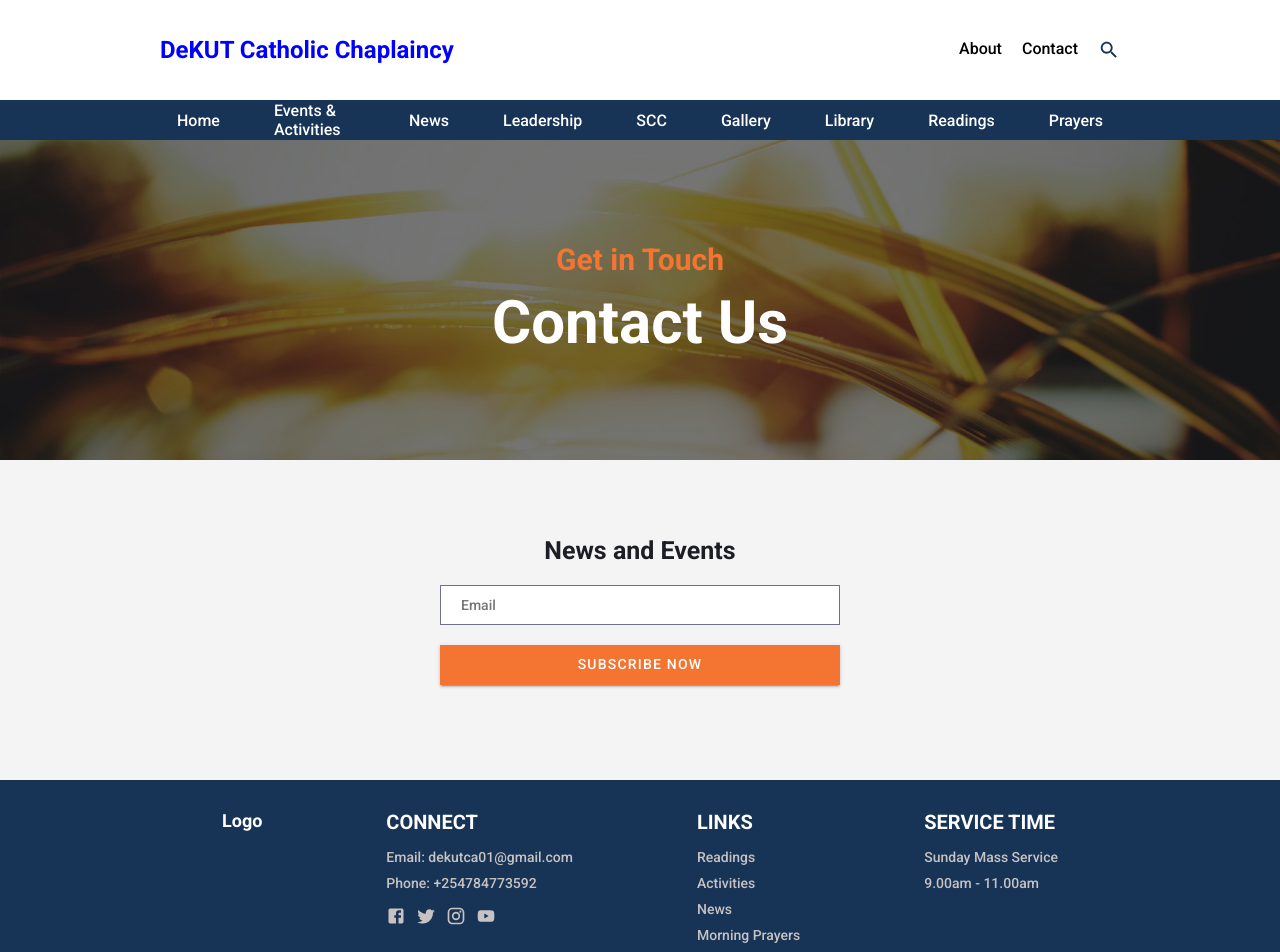
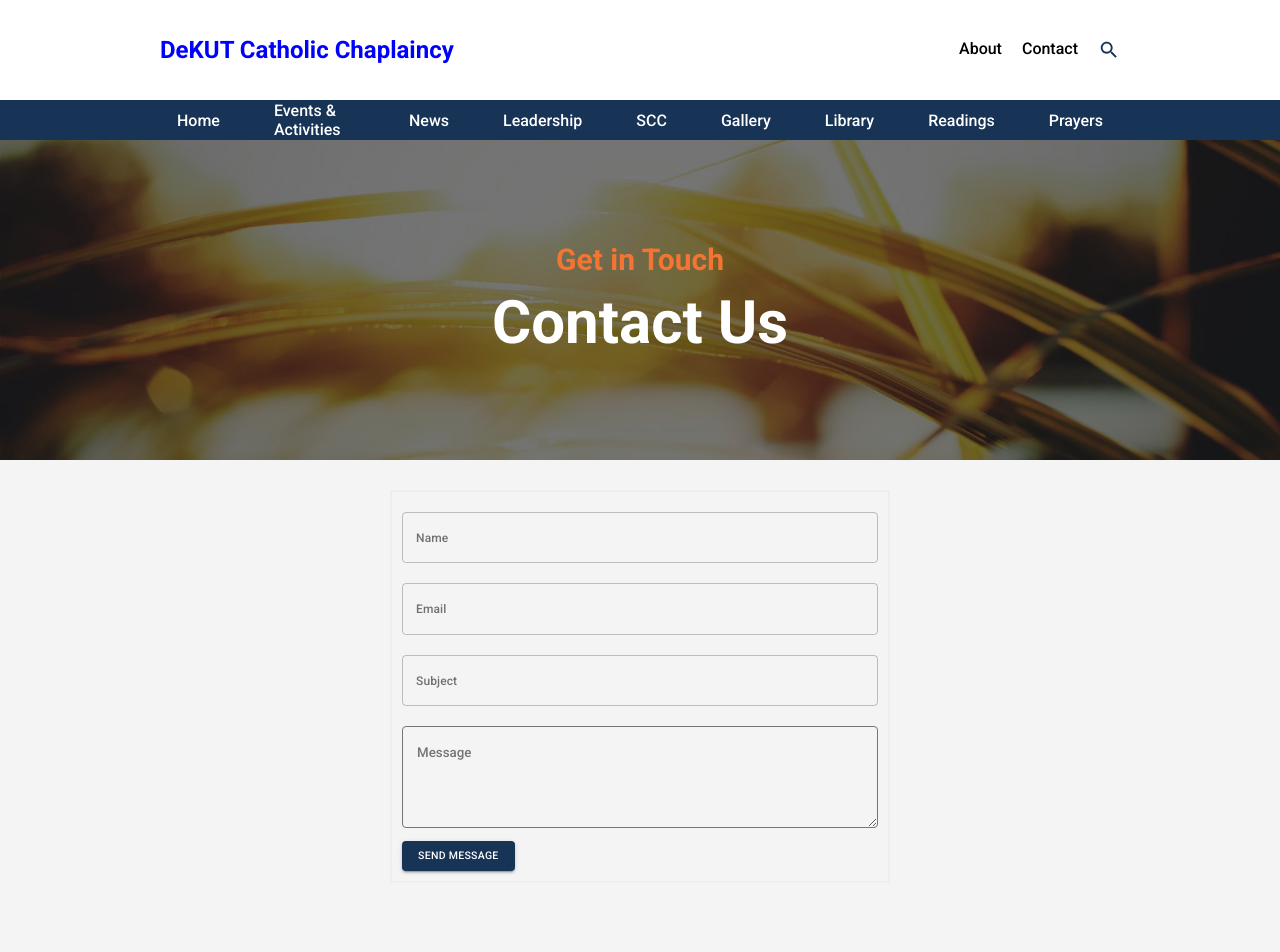
Before and after one commit to marville001/caweb, a React (Create React App) app: page /contact in a window 1280 px wide. Shown: the top 952 px of the page. Built offline with nearby package versions, Linux system fonts and the light colour scheme.

Commit message:
Added contact form

```diff
--- a/src/pages/Contact.jsx
+++ b/src/pages/Contact.jsx
@@ -1,11 +1,48 @@
 import React from "react";
 import PageHeader from "../components/PageHeader";
 import eventsBg from "../images/events-header-bg.jpg";
+
+import TextField from '@material-ui/core/TextField';
+import Button from '@material-ui/core/Button';
+import TextareaAutosize from '@material-ui/core/TextareaAutosize';
+
+import "../styles/contact.scss";
 
 const Contact = () => {
   return (
     <div>
       <PageHeader image={eventsBg} title="Contact Us" subtitle="Get in Touch" />{" "}
+      <div className="contact-container">
+        <div className="content container">
+          <TextField
+            label="Name"
+            type="text"
+            variant="outlined"
+            className="input"
+          />
+          <TextField
+            label="Email"
+            type="email"
+            variant="outlined"
+            className="input"
+          />
+          <TextField
+            label="Subject"
+            type="text"
+            variant="outlined"
+            className="input"
+          />
+          <TextareaAutosize
+            rowsMin={4}
+            placeholder="Message"
+            className="input textarea"
+          />
+          <Button variant="contained" color="primary">
+            Send Message
+          </Button>
+
+        </div>
+      </div>
     </div>
   );
 };
```
